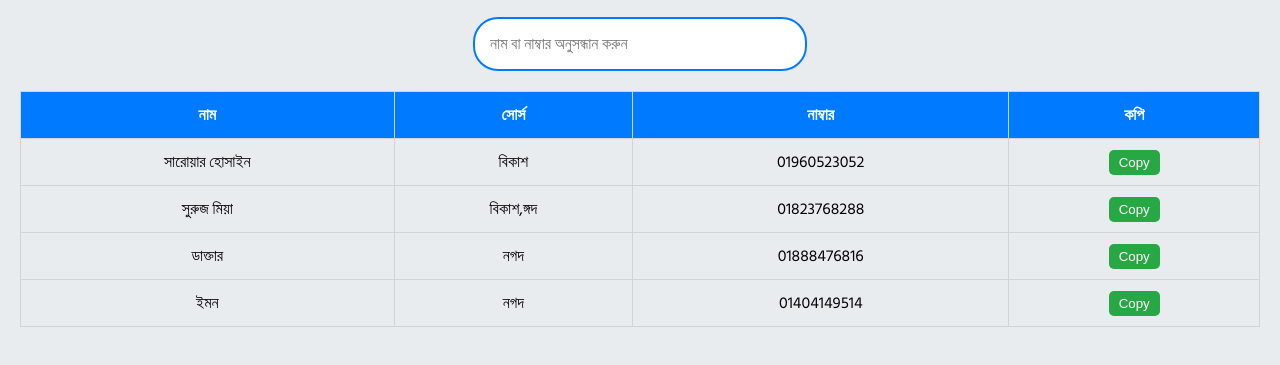
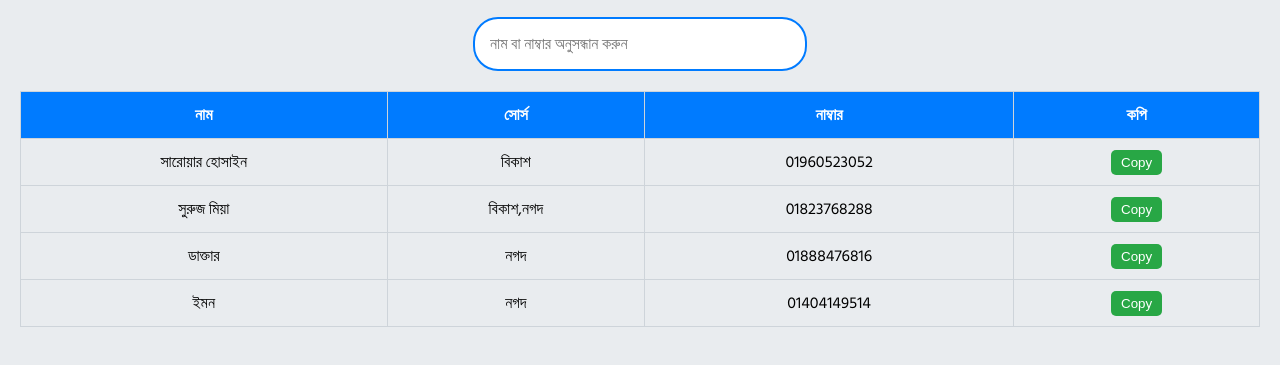
Before and after one commit to sarowarh94/IN, a plain HTML site: page index.html in a window 1280 px wide. Shown: the part 157-522 px from the top of the page. Drawn offline with Linux system fonts and the light colour scheme.

Commit message:
Update index.html

```diff
--- a/index.html
+++ b/index.html
@@ -101,7 +101,7 @@
             </tr>
              <tr>
                 <td>সুরুজ মিয়া</td>
-                <td>বিকাশ,ঙ্গদ</td>
+                <td>বিকাশ,নগদ</td>
                 <td>01823768288</td>
                 <td><button class="copy-button" onclick="copyToClipboard('01823768288')">Copy</button></td>
             </tr>
```
